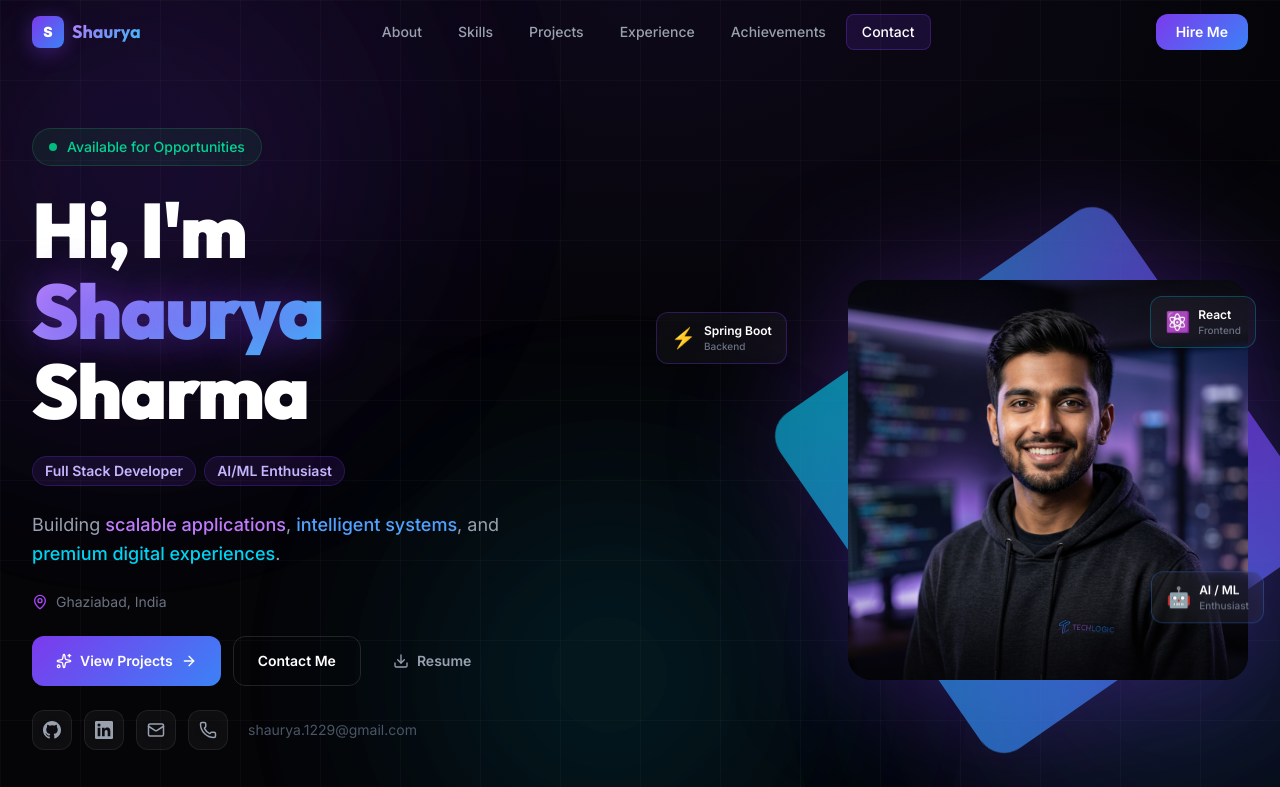
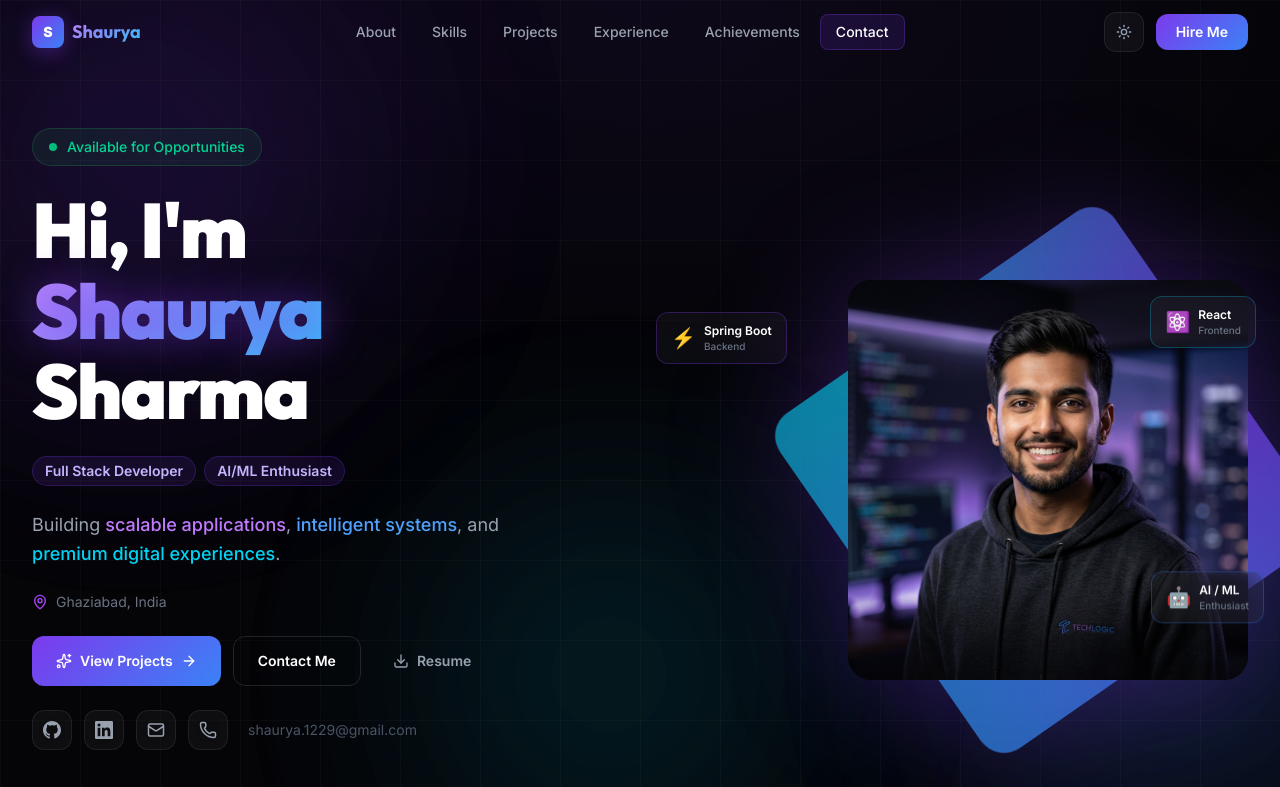
Before and after one commit to Starrysit/shaurya-portfolio, a Next.js app: page / in a window 1280 px wide. Shown: the top 787 px of the page. Built offline with nearby package versions, Linux system fonts and the light colour scheme.

Commit message:
Add theme toggle and remove Netlify config

```diff
--- a/package.json
+++ b/package.json
@@ -19,7 +19,6 @@
     "tailwind-merge": "^3.6.0"
   },
   "devDependencies": {
-    "@netlify/plugin-nextjs": "^5.15.11",
     "@tailwindcss/postcss": "^4",
     "@types/node": "^20",
     "@types/react": "^19",
--- a/src/app/globals.css
+++ b/src/app/globals.css
@@ -16,6 +16,21 @@
   --text-primary: #f8fafc;
   --text-secondary: #94a3b8;
   --text-muted: #475569;
+  color-scheme: dark;
+}
+
+html[data-theme="light"] {
+  --bg-primary: #f7f9ff;
+  --bg-secondary: #ffffff;
+  --glow-purple: rgba(124, 58, 237, 0.18);
+  --glow-blue: rgba(37, 99, 235, 0.16);
+  --glass-bg: rgba(255, 255, 255, 0.72);
+  --glass-border: rgba(15, 23, 42, 0.12);
+  --glass-hover: rgba(255, 255, 255, 0.92);
+  --text-primary: #0f172a;
+  --text-secondary: #475569;
+  --text-muted: #64748b;
+  color-scheme: light;
 }
 
 * {
@@ -34,6 +49,7 @@ body {
   font-family: var(--font-inter), sans-serif;
   overflow-x: hidden;
   min-height: 100vh;
+  transition: background-color 0.3s ease, color 0.3s ease;
 }
 
 .font-outfit {
@@ -64,6 +80,41 @@ body {
   backdrop-filter: blur(20px);
   -webkit-backdrop-filter: blur(20px);
   border: 1px solid var(--glass-border);
+}
+
+.site-header {
+  background: transparent;
+  border-bottom: 1px solid transparent;
+  backdrop-filter: blur(0);
+  -webkit-backdrop-filter: blur(0);
+}
+
+.site-header--solid {
+  background: rgba(5, 5, 8, 0.92);
+  border-bottom-color: rgba(255, 255, 255, 0.08);
+  box-shadow: 0 10px 40px rgba(0, 0, 0, 0.36);
+  backdrop-filter: blur(24px);
+  -webkit-backdrop-filter: blur(24px);
+}
+
+.theme-toggle {
+  width: 40px;
+  height: 40px;
+  display: inline-flex;
+  align-items: center;
+  justify-content: center;
+  border-radius: 12px;
+  color: var(--text-secondary);
+  background: var(--glass-bg);
+  border: 1px solid var(--glass-border);
+  transition: color 0.25s ease, background 0.25s ease, border-color 0.25s ease, transform 0.25s ease;
+}
+
+.theme-toggle:hover {
+  color: var(--text-primary);
+  background: var(--glass-hover);
+  border-color: rgba(124, 58, 237, 0.35);
+  transform: translateY(-1px);
 }
 
 .glass-hover {
@@ -387,3 +438,76 @@ body {
 .project-img-overlay {
   background: linear-gradient(to top, var(--bg-primary) 0%, transparent 60%);
 }
+
+html[data-theme="light"] .site-header--solid {
+  background: rgba(247, 249, 255, 0.94);
+  border-bottom-color: rgba(15, 23, 42, 0.1);
+  box-shadow: 0 10px 40px rgba(15, 23, 42, 0.12);
+}
+
+html[data-theme="light"] .grid-lines {
+  background-image:
+    linear-gradient(rgba(15, 23, 42, 0.045) 1px, transparent 1px),
+    linear-gradient(90deg, rgba(15, 23, 42, 0.045) 1px, transparent 1px);
+}
+
+html[data-theme="light"] .ambient-blob {
+  opacity: 0.16;
+}
+
+html[data-theme="light"] .text-glow {
+  text-shadow: 0 0 28px rgba(124, 58, 237, 0.25);
+}
+
+html[data-theme="light"] .btn-secondary {
+  color: #172033;
+  background: rgba(255, 255, 255, 0.62);
+  border-color: rgba(15, 23, 42, 0.16);
+}
+
+html[data-theme="light"] .btn-secondary:hover {
+  background: rgba(124, 58, 237, 0.08);
+}
+
+html[data-theme="light"] .text-white {
+  color: #0f172a !important;
+}
+
+html[data-theme="light"] .logo-mark {
+  color: #ffffff !important;
+}
+
+html[data-theme="light"] #mobile-menu-btn span {
+  background: #0f172a !important;
+}
+
+html[data-theme="light"] .text-gray-300,
+html[data-theme="light"] .text-gray-400 {
+  color: #475569 !important;
+}
+
+html[data-theme="light"] .text-gray-500,
+html[data-theme="light"] .text-gray-600 {
+  color: #64748b !important;
+}
+
+html[data-theme="light"] .text-purple-400,
+html[data-theme="light"] .text-purple-500 {
+  color: #7c3aed !important;
+}
+
+html[data-theme="light"] .text-blue-400 {
+  color: #2563eb !important;
+}
+
+html[data-theme="light"] .text-cyan-400 {
+  color: #0891b2 !important;
+}
+
+html[data-theme="light"] .text-emerald-400 {
+  color: #059669 !important;
+}
+
+html[data-theme="light"] .skill-pill {
+  color: #6d28d9;
+}
--- a/src/app/layout.tsx
+++ b/src/app/layout.tsx
@@ -47,7 +47,12 @@ export default function RootLayout({
   children: React.ReactNode;
 }>) {
   return (
-    <html lang="en" className={`scroll-smooth ${inter.variable} ${outfit.variable}`}>
+    <html
+      lang="en"
+      data-theme="dark"
+      suppressHydrationWarning
+      className={`scroll-smooth ${inter.variable} ${outfit.variable}`}
+    >
       <body className="antialiased">
         {children}
       </body>
--- a/src/components/Footer.tsx
+++ b/src/components/Footer.tsx
@@ -21,7 +21,7 @@ export default function Footer() {
           <div className="space-y-4">
             <div className="flex items-center gap-2">
               <div
-                className="w-8 h-8 rounded-lg flex items-center justify-center text-sm font-black text-white"
+                className="logo-mark w-8 h-8 rounded-lg flex items-center justify-center text-sm font-black text-white"
                 style={{ background: "linear-gradient(135deg, #7c3aed, #3b82f6)" }}
               >
                 S
--- a/src/components/Navbar.tsx
+++ b/src/components/Navbar.tsx
@@ -2,6 +2,7 @@
 
 import { useEffect, useState } from "react";
 import { motion, AnimatePresence } from "framer-motion";
+import { Moon, Sun } from "lucide-react";
 
 const NAV_ITEMS = [
   { label: "About", href: "#about" },
@@ -12,10 +13,25 @@ const NAV_ITEMS = [
   { label: "Contact", href: "#contact" },
 ];
 
+type Theme = "dark" | "light";
+
 export default function Navbar() {
   const [scrolled, setScrolled] = useState(false);
   const [mobileOpen, setMobileOpen] = useState(false);
   const [activeSection, setActiveSection] = useState("");
+  const [theme, setTheme] = useState<Theme>(() => {
+    if (typeof window === "undefined") {
+      return "dark";
+    }
+
+    const storedTheme = window.localStorage.getItem("portfolio-theme");
+    return storedTheme === "light" ? "light" : "dark";
+  });
+
+  useEffect(() => {
+    document.documentElement.dataset.theme = theme;
+    window.localStorage.setItem("portfolio-theme", theme);
+  }, [theme]);
 
   useEffect(() => {
     const handleScroll = () => {
@@ -31,18 +47,27 @@ export default function Navbar() {
       }
     };
     window.addEventListener("scroll", handleScroll, { passive: true });
+    handleScroll();
+
     return () => window.removeEventListener("scroll", handleScroll);
   }, []);
+
+  const toggleTheme = () => {
+    setTheme((current) => {
+      const next = current === "dark" ? "light" : "dark";
+      return next;
+    });
+  };
+
+  const isDark = theme === "dark";
 
   return (
     <motion.header
       initial={{ y: -80, opacity: 0 }}
       animate={{ y: 0, opacity: 1 }}
       transition={{ duration: 0.7, ease: [0.22, 1, 0.36, 1] }}
-      className={`fixed top-0 left-0 right-0 z-50 transition-all duration-500 ${
-        scrolled
-          ? "glass border-b border-white/[0.06] shadow-[0_8px_32px_rgba(0,0,0,0.4)]"
-          : ""
+      className={`site-header fixed top-0 left-0 right-0 z-50 transition-all duration-500 ${
+        scrolled || mobileOpen ? "site-header--solid" : ""
       }`}
     >
       <nav className="max-w-7xl mx-auto px-6 lg:px-8 h-16 flex items-center justify-between">
@@ -54,7 +79,7 @@ export default function Navbar() {
           whileTap={{ scale: 0.97 }}
         >
           <div
-            className="w-8 h-8 rounded-lg flex items-center justify-center text-sm font-black text-white"
+            className="logo-mark w-8 h-8 rounded-lg flex items-center justify-center text-sm font-black text-white"
             style={{
               background: "linear-gradient(135deg, #7c3aed, #3b82f6)",
               boxShadow: "0 4px 20px rgba(124,58,237,0.4)",
@@ -97,6 +122,18 @@ export default function Navbar() {
 
         {/* CTA + Mobile Toggle */}
         <div className="flex items-center gap-3">
+          <button
+            id="theme-toggle-btn"
+            type="button"
+            className="theme-toggle"
+            onClick={toggleTheme}
+            aria-label={isDark ? "Switch to light mode" : "Switch to dark mode"}
+            title={isDark ? "Light mode" : "Dark mode"}
+            suppressHydrationWarning
+          >
+            {isDark ? <Sun className="w-4 h-4" /> : <Moon className="w-4 h-4" />}
+          </button>
+
           <motion.a
             href="mailto:shaurya.1229@gmail.com"
             className="hidden sm:flex btn-primary items-center px-5 py-2 text-sm font-semibold rounded-xl"
```
Also changed, not shown: 2 other files (tests, documents, lock files or other folders).
